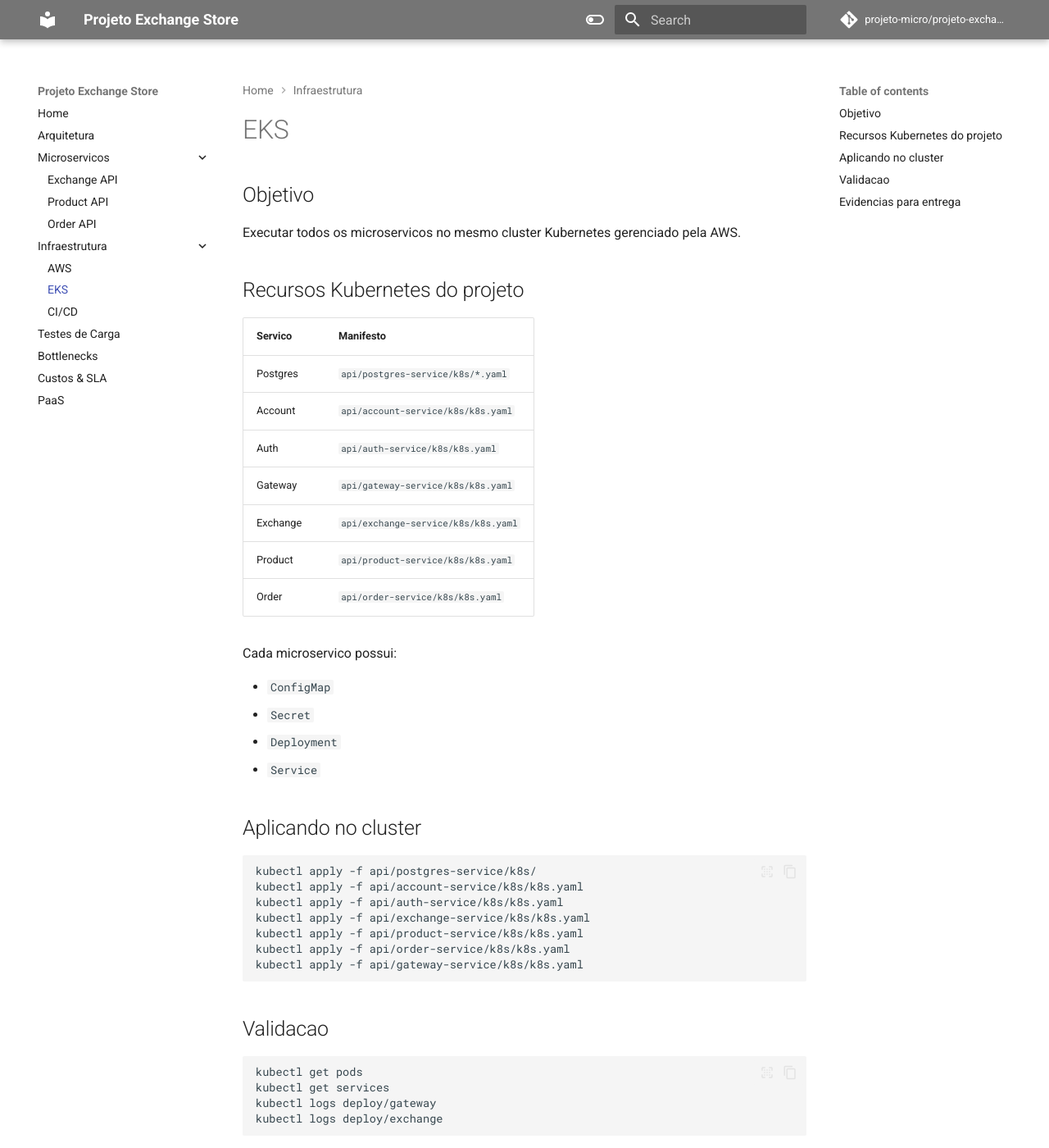
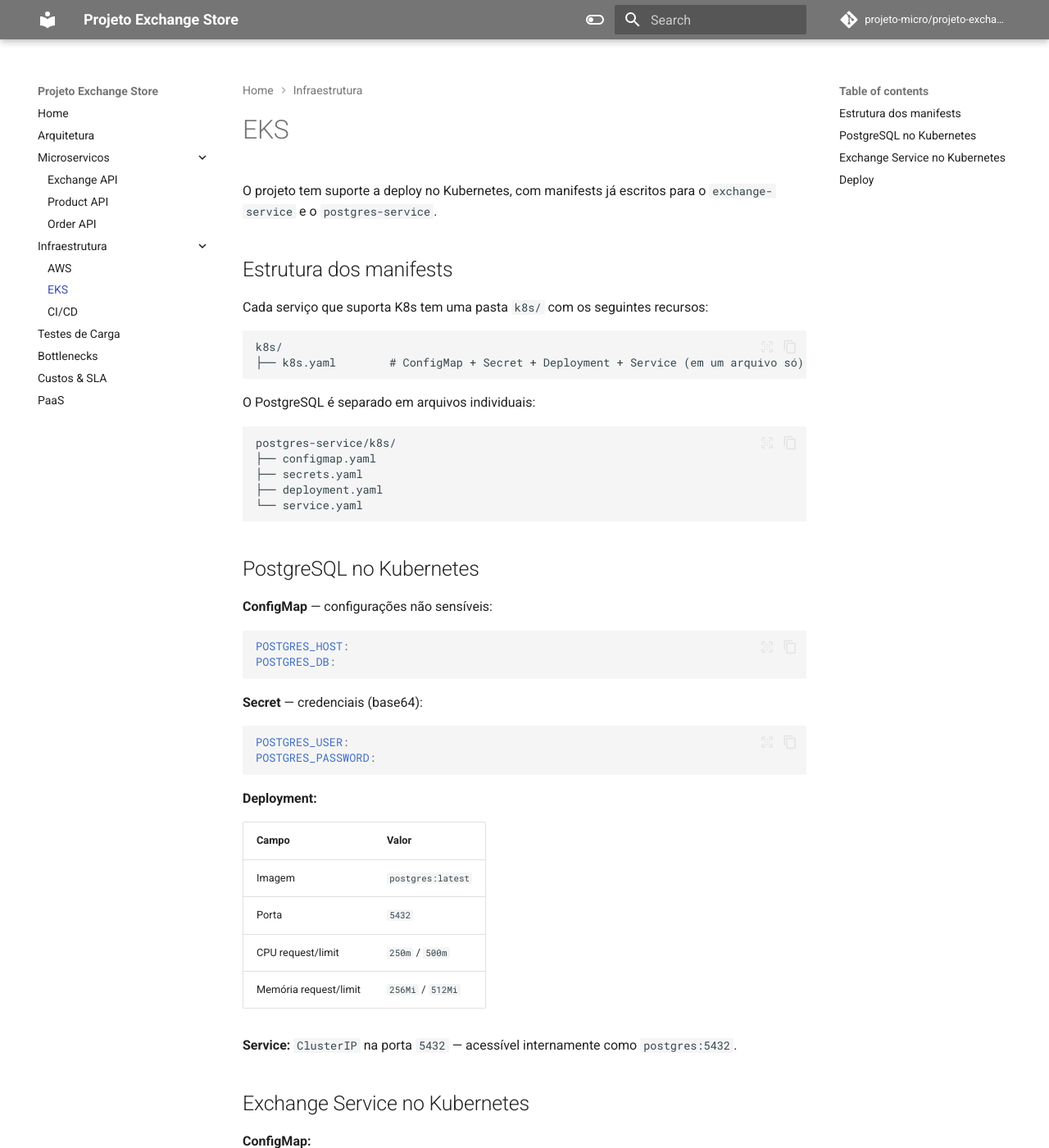
Before and after one commit to projeto-micro/projeto, an MkDocs documentation site: the page built from docs/infraestrutura/eks.md, in a window 1280 px wide and 1400 px high. Shown: the whole window at 82% size. Built offline with MkDocs 1.6.1 and Material for MkDocs 9.7.7, drawn with Linux system fonts in a browser that asks for light colours; comment, search, counter and statistics services are not loaded; some of the changed text lies outside the part shown.

Commit message:
Enhance EKS documentation with deployment details
Updated EKS documentation with detailed structure and deployment instructions for Kubernetes resources, including ConfigMaps, Secrets, and Deployment configurations for PostgreSQL and Exchange services.

````diff
--- a/docs/infraestrutura/eks.md
+++ b/docs/infraestrutura/eks.md
@@ -1,54 +1,86 @@
 # EKS
 
-## Objetivo
+O projeto tem suporte a deploy no Kubernetes, com manifests já escritos para o `exchange-service` e o `postgres-service`.
 
-Executar todos os microservicos no mesmo cluster Kubernetes gerenciado pela AWS.
+## Estrutura dos manifests
 
-## Recursos Kubernetes do projeto
+Cada serviço que suporta K8s tem uma pasta `k8s/` com os seguintes recursos:
 
-| Servico | Manifesto |
-| --- | --- |
-| Postgres | `api/postgres-service/k8s/*.yaml` |
-| Account | `api/account-service/k8s/k8s.yaml` |
-| Auth | `api/auth-service/k8s/k8s.yaml` |
-| Gateway | `api/gateway-service/k8s/k8s.yaml` |
-| Exchange | `api/exchange-service/k8s/k8s.yaml` |
-| Product | `api/product-service/k8s/k8s.yaml` |
-| Order | `api/order-service/k8s/k8s.yaml` |
+```
+k8s/
+├── k8s.yaml        # ConfigMap + Secret + Deployment + Service (em um arquivo só)
+```
 
-Cada microservico possui:
+O PostgreSQL é separado em arquivos individuais:
+```
+postgres-service/k8s/
+├── configmap.yaml
+├── secrets.yaml
+├── deployment.yaml
+└── service.yaml
+```
 
-- `ConfigMap`
-- `Secret`
-- `Deployment`
-- `Service`
+## PostgreSQL no Kubernetes
 
-## Aplicando no cluster
+**ConfigMap** — configurações não sensíveis:
+```yaml
+POSTGRES_HOST:
+POSTGRES_DB:
+```
+
+**Secret** — credenciais (base64):
+```yaml
+POSTGRES_USER:
+POSTGRES_PASSWORD:
+```
+
+**Deployment:**
+
+| Campo | Valor |
+|---|---|
+| Imagem | `postgres:latest` |
+| Porta | `5432` |
+| CPU request/limit | `250m` / `500m` |
+| Memória request/limit | `256Mi` / `512Mi` |
+
+**Service:** `ClusterIP` na porta `5432` — acessível internamente como `postgres:5432`.
+
+## Exchange Service no Kubernetes
+
+**ConfigMap:**
+
+| Variável | Valor padrão |
+|---|---|
+| `EXCHANGE_PROVIDER_URL` | URL da AwesomeAPI |
+| `EXCHANGE_CACHE_TTL_SECONDS` | `60` |
+| `EXCHANGE_REQUEST_TIMEOUT_SECONDS` | `5` |
+
+**Deployment:**
+
+| Campo | Valor |
+|---|---|
+| Imagem | `projetomicro/exchange:latest` |
+| Porta | `8080` |
+| CPU request/limit | `100m` / `500m` |
+| Memória request/limit | `128Mi` / `256Mi` |
+| `imagePullPolicy` | `Always` |
+
+**Service:** `ClusterIP` na porta `8080` — acessível internamente como `exchange:8080`.
+
+## Deploy
+
+O deploy é feito automaticamente pelo Jenkins após o build:
 
 ```bash
-kubectl apply -f api/postgres-service/k8s/
-kubectl apply -f api/account-service/k8s/k8s.yaml
-kubectl apply -f api/auth-service/k8s/k8s.yaml
-kubectl apply -f api/exchange-service/k8s/k8s.yaml
-kubectl apply -f api/product-service/k8s/k8s.yaml
-kubectl apply -f api/order-service/k8s/k8s.yaml
-kubectl apply -f api/gateway-service/k8s/k8s.yaml
+kubectl apply -f k8s/k8s.yaml
 ```
 
-## Validacao
+Para aplicar manualmente:
 
 ```bash
-kubectl get pods
-kubectl get services
-kubectl logs deploy/gateway
-kubectl logs deploy/exchange
+# PostgreSQL
+kubectl apply -f postgres-service/k8s/
+
+# Exchange
+kubectl apply -f exchange-service/k8s/k8s.yaml
 ```
-
-O `gateway` usa `Service` do tipo `LoadBalancer`, expondo a aplicacao para os testes externos.
-
-## Evidencias para entrega
-
-- Print de `kubectl get pods`.
-- Print de `kubectl get services`.
-- DNS ou endpoint externo do LoadBalancer do Gateway.
-- Video curto mostrando a aplicacao respondendo pelo endpoint do cluster.
````
